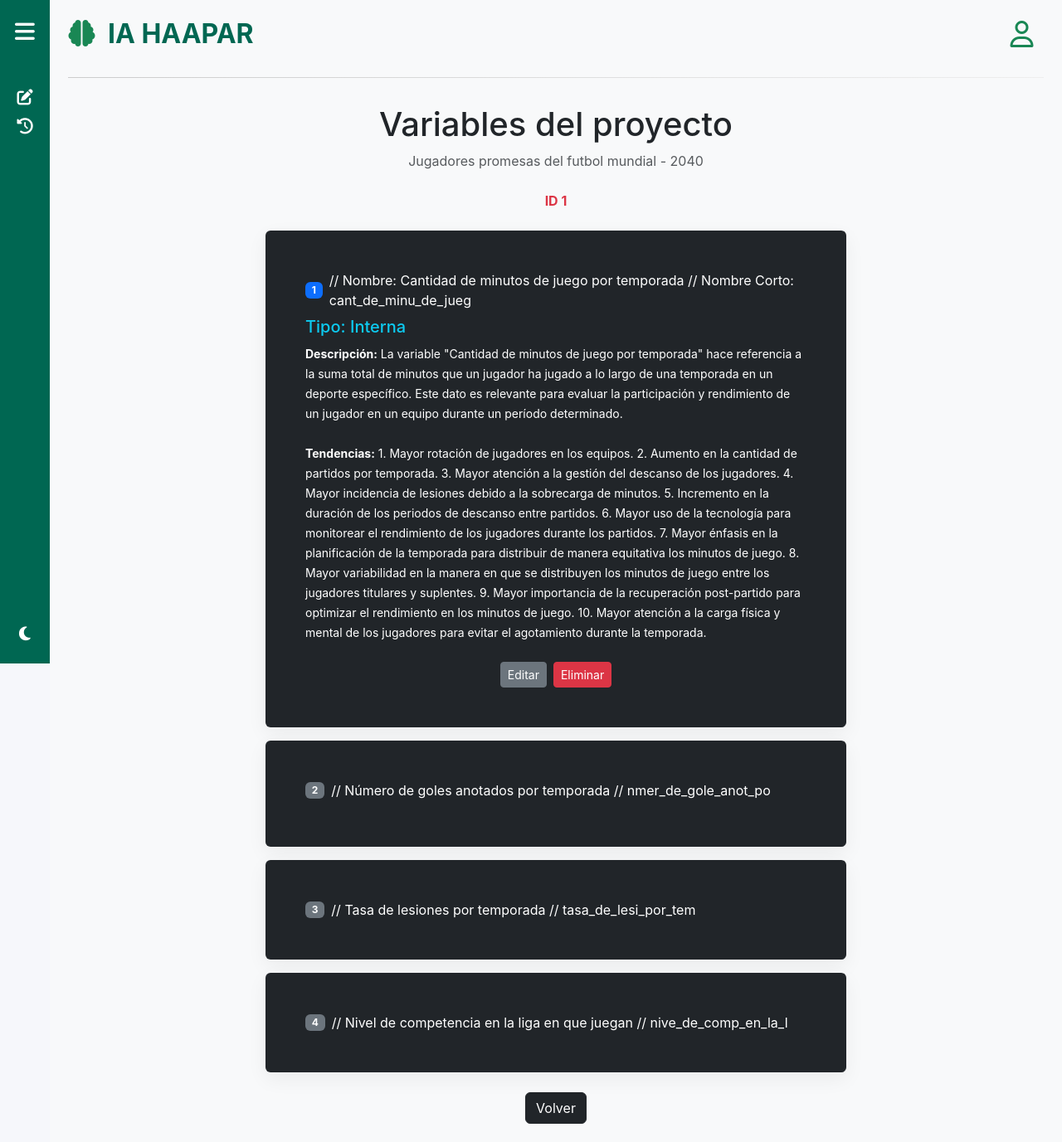
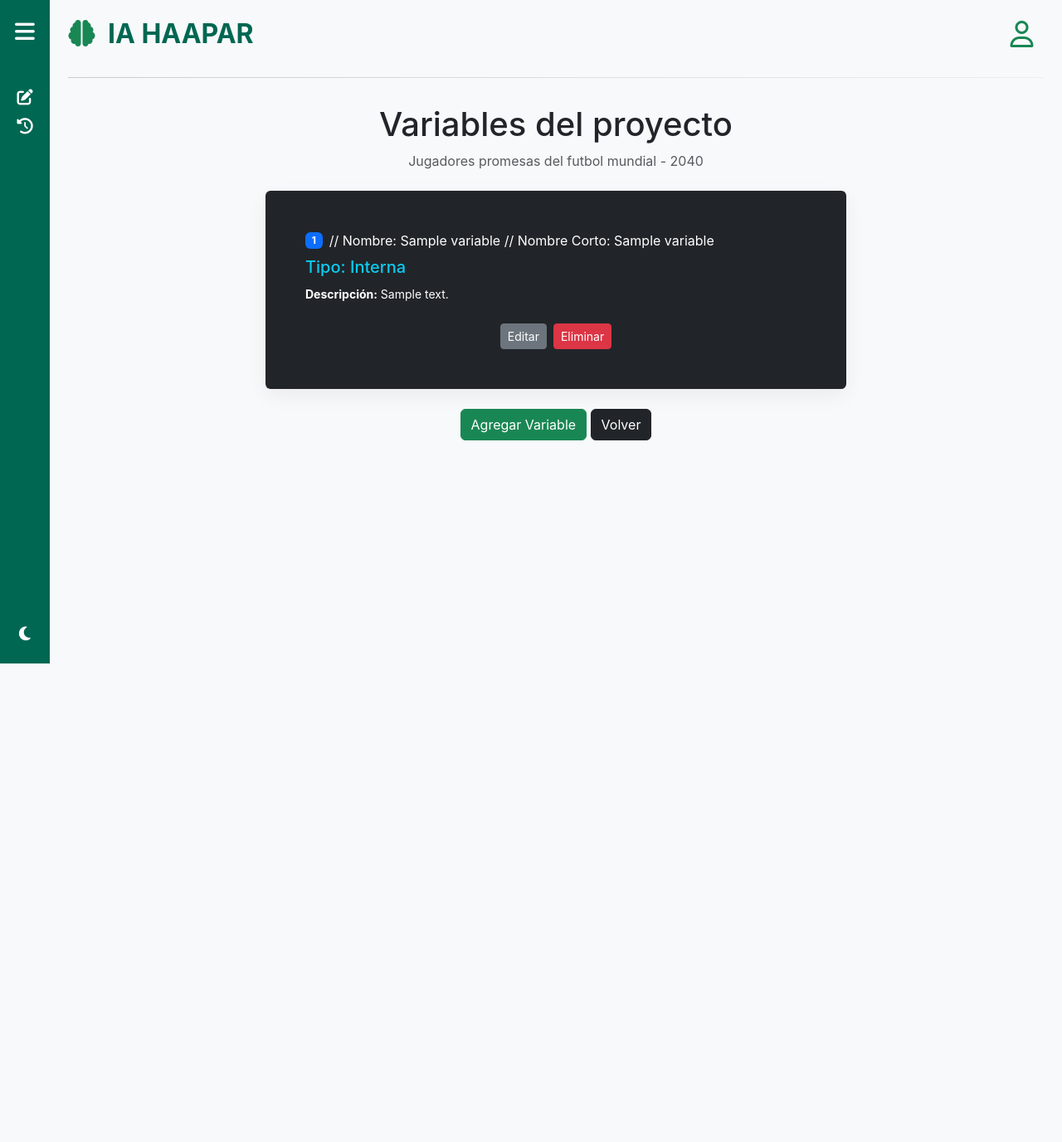
Before and after one commit to NicolasPerezUNLaSMN/HAAPAR_UNLa, a Django app: page /variable-detalle/ in a window 1280 px wide. Shown: the whole page at 83% size. After the commit the page ends 800 px from the top, so only its background shows below. Run offline with Django 5.2, Linux system fonts and the light colour scheme; tables that the repository leaves empty hold one stand-in row (Sample ...).

Commit message:
crud de variable
crud y vistas de variable

```diff
--- a/haapar_unla/urls.py
+++ b/haapar_unla/urls.py
@@ -31,6 +31,11 @@ urlpatterns = [
     path('signin/', views.iniciar_sesion, name='iniciar_sesion'),
     path('crear-reporte/', views.crear_reporte, name='crear-reporte'),
     path('eliminar-proyecto/<int:id_tema>/', views.eliminar_proyecto, name='eliminar_proyecto'),
+    path("variables/", views.variable_detalle, name="variable_detalle"),
+    path("variables/<int:pk>/eliminar/", views.eliminar_variable, name="eliminar_variable"),
+    path("variables/<int:pk>/editar/", views.editar_variable, name="editar_variable"),
+    path("variables/crear/", views.crear_variable, name="crear_variable"),
+
 ]
 
 handler400 = views.error_400_view
--- a/haapar_unla_app/templates/haapar_unla_app/variable-detalle.html
+++ b/haapar_unla_app/templates/haapar_unla_app/variable-detalle.html
@@ -1,6 +1,4 @@
 {% extends 'haapar_unla_app/base.html' %}
-{% block title %} Variables del Proyecto - HAAPAR {% endblock %}
-
 {% block content %}
 
 <main class="main">
@@ -8,7 +6,6 @@
     <div class="container position-relative">
       <h1 class="text-center">Variables del proyecto</h1>
       <p class="text-center text-muted">Jugadores promesas del futbol mundial - 2040</p>
-      <p class="text-center fw-bold text-danger">ID 1</p>
     </div>
   </div>
 
@@ -16,59 +13,30 @@
     <div class="container">
       <div class="row justify-content-center">
         <div class="col-lg-10 col-md-12">
+
+          {% for variable in variables %}
           <div class="card bg-dark text-white border-secondary rounded mb-3">
             <div class="card-body">
               <div class="d-flex align-items-center mb-2">
-                <span class="badge bg-primary me-2">1</span>
-                <p class="card-text mb-0 text-white">// Nombre: Cantidad de minutos de juego por temporada // Nombre Corto: cant_de_minu_de_jueg</p>
+                <span class="badge bg-primary me-2">{{ forloop.counter }}</span>
+                <p class="card-text mb-0 text-white">// Nombre: {{ variable.nombre }} // Nombre Corto: {{ variable.nombre_corto }}</p>
               </div>
-              <h5 class="card-title text-info">Tipo: Interna</h5>
+              <h5 class="card-title text-info">Tipo: {{ variable.get_tipo_display }}</h5>
               <p class="card-text">
                 <small class="text-white">
-                  <strong>Descripción:</strong> La variable "Cantidad de minutos de juego por temporada" hace referencia a la suma total de minutos que un jugador ha jugado a lo largo de una temporada en un deporte específico. Este dato es relevante para evaluar la participación y rendimiento de un jugador en un equipo durante un período determinado.
-                </small>
-              </p>
-              <p class="card-text">
-                <small class="text-white">
-                  <strong>Tendencias:</strong> 1. Mayor rotación de jugadores en los equipos. 2. Aumento en la cantidad de partidos por temporada. 3. Mayor atención a la gestión del descanso de los jugadores. 4. Mayor incidencia de lesiones debido a la sobrecarga de minutos. 5. Incremento en la duración de los periodos de descanso entre partidos. 6. Mayor uso de la tecnología para monitorear el rendimiento de los jugadores durante los partidos. 7. Mayor énfasis en la planificación de la temporada para distribuir de manera equitativa los minutos de juego. 8. Mayor variabilidad en la manera en que se distribuyen los minutos de juego entre los jugadores titulares y suplentes. 9. Mayor importancia de la recuperación post-partido para optimizar el rendimiento en los minutos de juego. 10. Mayor atención a la carga física y mental de los jugadores para evitar el agotamiento durante la temporada.
+                  <strong>Descripción:</strong> {{ variable.descripcion }}
                 </small>
               </p>
               <div class="d-flex justify-content-center mt-3">
-                <a href="#" class="btn btn-secondary btn-sm me-2">Editar</a>
-                <a href="#" class="btn btn-danger btn-sm">Eliminar</a>
+                <a href="{% url 'editar_variable' variable.id_variable %}" class="btn btn-secondary btn-sm me-2">Editar</a>
+                <a href="{% url 'eliminar_variable' variable.id_variable %}" class="btn btn-danger btn-sm">Eliminar</a>
               </div>
             </div>
           </div>
-
-          <div class="card bg-dark text-white border-secondary rounded mb-3">
-            <div class="card-body">
-              <div class="d-flex align-items-center mb-2">
-                <span class="badge bg-secondary me-2">2</span>
-                <p class="card-text mb-0 text-white">// Número de goles anotados por temporada // nmer_de_gole_anot_po</p>
-              </div>
-            </div>
-          </div>
-
-          <div class="card bg-dark text-white border-secondary rounded mb-3">
-            <div class="card-body">
-              <div class="d-flex align-items-center">
-                <span class="badge bg-secondary me-2">3</span>
-                <p class="card-text mb-0 text-white">// Tasa de lesiones por temporada // tasa_de_lesi_por_tem</p>
-              </div>
-            </div>
-          </div>
-
-          <div class="card bg-dark text-white border-secondary rounded mb-3">
-            <div class="card-body">
-              <div class="d-flex align-items-center">
-                <span class="badge bg-secondary me-2">4</span>
-                <p class="card-text mb-0 text-white">// Nivel de competencia en la liga en que juegan // nive_de_comp_en_la_l</p>
-              </div>
-            </div>
-          </div>
-
+          {% endfor %}
 
           <div class="text-center mt-4">
+            <a href="{% url 'crear_variable' %}" class="btn btn-success">Agregar Variable</a>
             <a href="#" onclick="history.back()" class="btn btn-dark">Volver</a>
           </div>
         </div>
--- a/haapar_unla_app/views.py
+++ b/haapar_unla_app/views.py
@@ -3,7 +3,7 @@ from django.contrib.auth.forms import AuthenticationForm
 from django.contrib.auth import login, logout, authenticate
 from django.contrib.auth.decorators import login_required
 from .forms import SignUpForm
-from haapar_unla_app.models import Tema
+from haapar_unla_app.models import Tema, Variable, Subsistema
 from django.contrib.auth.models import User
 
 @login_required
@@ -50,7 +50,37 @@ def proyecto_detalle(request, tema_id):
 
 
 def variable_detalle(request):
-    return render(request, 'haapar_unla_app/variable-detalle.html')
+    variables = Variable.objects.filter(activo=True)
+    return render(request, 'haapar_unla_app/variable-detalle.html' , {"variables": variables})
+
+def eliminar_variable(request, pk):
+    variable = get_object_or_404(Variable, pk=pk)
+    variable.activo = False
+    variable.save()
+    return redirect("variable_detalle")
+
+def editar_variable(request, pk):
+    variable = get_object_or_404(Variable, pk=pk)
+    if request.method == "POST":
+        variable.nombre = request.POST.get("nombre")
+        variable.nombre_corto = request.POST.get("nombre_corto")
+        variable.descripcion = request.POST.get("descripcion")
+        variable.save()
+        return redirect("variable_detalle")
+    return render(request, "haapar_unla_app/editar-variable.html", {"variable": variable})
+
+def crear_variable(request):
+    if request.method == "POST":
+        nombre = request.POST.get("nombre")
+        nombre_corto = request.POST.get("nombre_corto")
+        descripcion = request.POST.get("descripcion")
+        tipo = request.POST.get("tipo")
+
+        subsistema = Subsistema.objects.first()
+
+        Variable.objects.create(nombre=nombre, nombre_corto=nombre_corto, descripcion=descripcion, tipo=tipo,subsistema=subsistema)
+        return redirect("variable_detalle")
+    return render(request, "haapar_unla_app/crear-variable.html")
 
 
 def registro(request):
```
Also changed, not shown: haapar_unla_app/templates/haapar_unla_app/crear-variable.html (added, +56 -0 lines), haapar_unla_app/templates/haapar_unla_app/editar-variable.html (added, +57 -0 lines).
